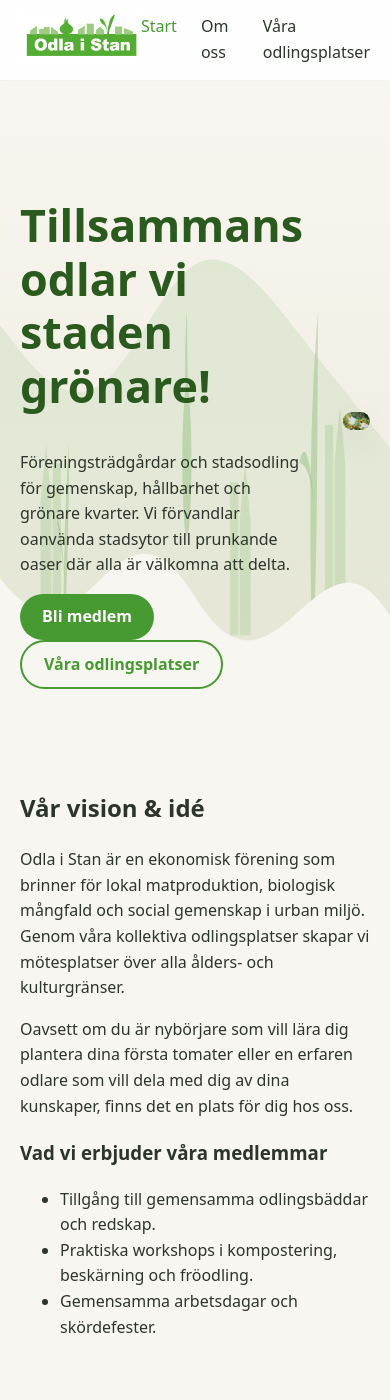
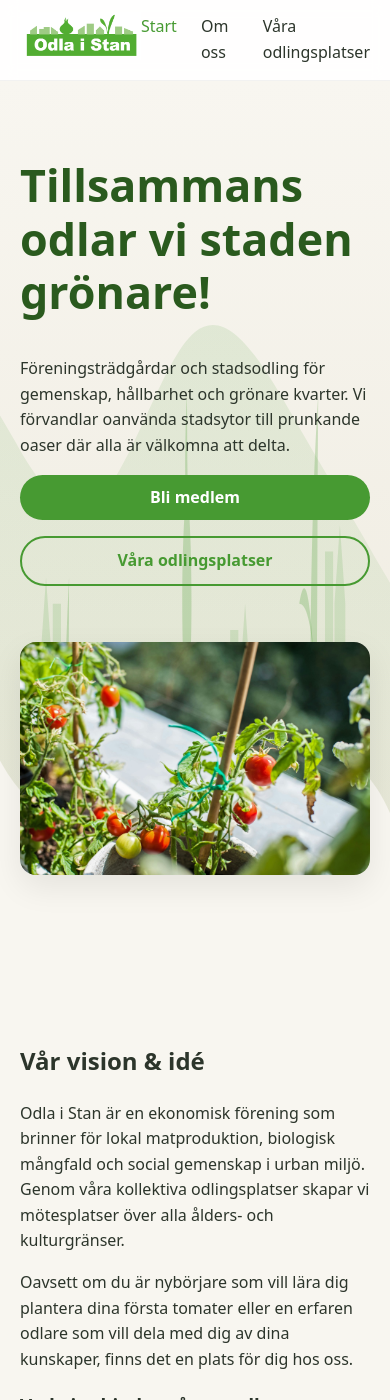
Before and after one commit to AndreasSyren/oismalmo, a Jekyll site: the page built from index.html, in a window 390 px wide and 1400 px high. Built offline with Jekyll 4.4.1, drawn with Linux system fonts in a browser that asks for light colours.

Commit message:
Update style.css with mobile adjustments

```diff
--- a/assets/css/style.css
+++ b/assets/css/style.css
@@ -166,3 +166,44 @@ body {
 
 .site-footer a { color: #fff; text-decoration: none; }
 .footer-bottom { margin-top: 40px; border-top: 1px solid rgba(255,255,255,0.1); padding-top: 20px; font-size: 0.9rem; }
+
+
+@media (max-width: 768px) {
+
+  .hero-grid {
+    grid-template-columns: 1fr;
+    gap: 32px;
+  }
+
+  .hero-image-wrapper {
+    width: 100%;
+    order: 2;
+  }
+
+  .hero-img {
+    width: 100%;
+    height: auto;
+    max-height: 350px;
+    object-fit: cover;
+  }
+
+
+  .hero-actions {
+    display: flex;
+    flex-direction: column;
+    gap: 16px;
+    margin-bottom: 24px;
+  }
+
+  .hero-actions .btn {
+    width: 100%;
+    text-align: center;
+    box-sizing: border-box;
+  }
+
+
+  .hero-section {
+    padding-top: 40px;
+    padding-bottom: 140px;
+  }
+}
```
